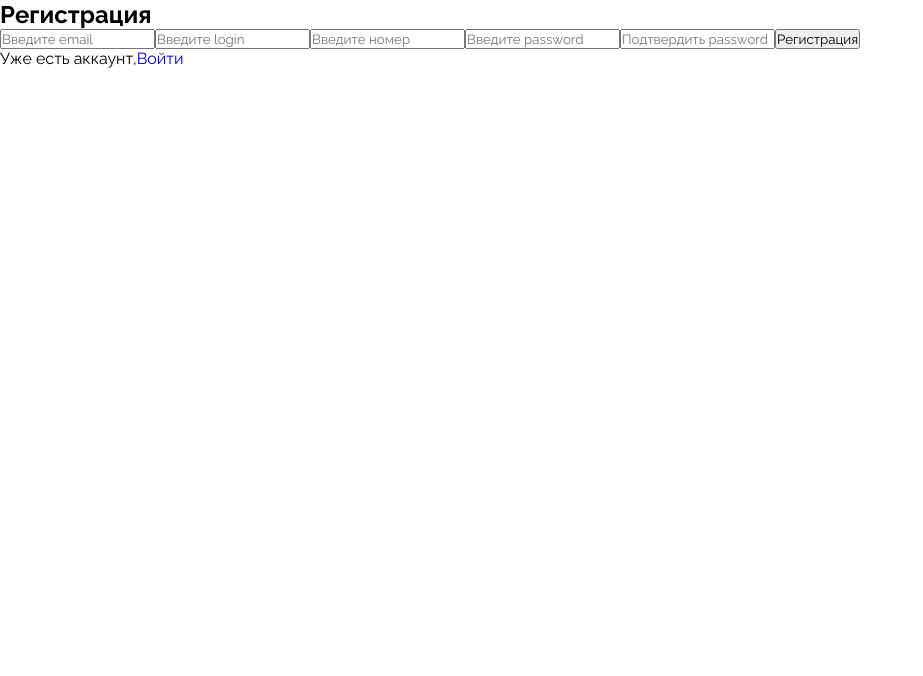
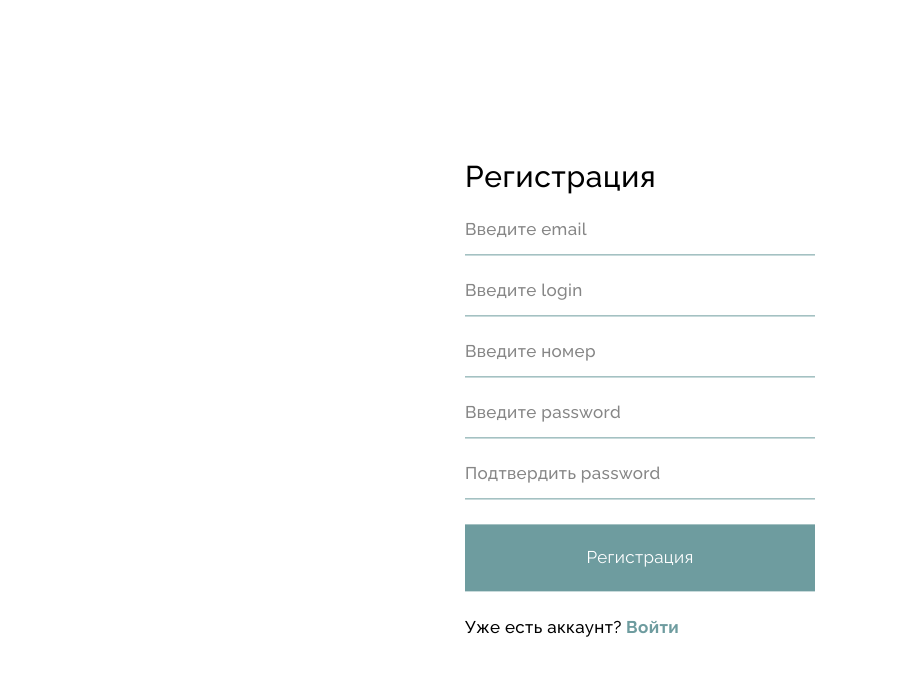
Before and after one commit to AmirK15/womazing, a React (Create React App) app: page /register in a window 1280 px wide. Shown: the top 676 px of the page, without its empty margins (0-923 px from the left). Built offline with nearby package versions, Linux system fonts and the light colour scheme.

Commit message:
add styles for Login && Register

```diff
--- a/public/index.html
+++ b/public/index.html
@@ -8,7 +8,7 @@
       name="description"
       content="Web site created using create-react-app"
     />
-    <title>React App</title>
+    <title>Womazing</title>
   </head>
   <body>
     <noscript>You need to enable JavaScript to run this app.</noscript>
--- a/src/app.scss
+++ b/src/app.scss
@@ -37,9 +37,42 @@
   padding: 22px 50px;
   background: #6E9C9F;
 }
-
+.form{
+  //max-width: 700px;
+  //height: 500px;
+  display: flex;
+  flex-direction: column;
+  row-gap: 25px;
+  background: white;
+  position: absolute;
+  top: 50%;
+  left: 50%;
+  transform: translate(-50%, -50%);
+  &__title{
+    font-weight: 500;
+    font-size: 30px;
+    letter-spacing: 0.02em;
+    color: #000000;
+  }
+  &__input{
+    width: 350px;
+    border: none;
+    border-bottom: 1px solid #6E9C9F;
+    font-weight: 500;
+    font-size: 17px;
+    letter-spacing: 0.02em;
+    padding-bottom: 15px;
+    &::placeholder{
+      color: #868686;
+    }
+  }
+  a{
+    font-weight: 600;
+    color: #6E9C9F;
+  }
+}
 
 @import "./Layout/Header/header";
 @import "./pages/Login/login";
 @import "./pages/Register/register";
-@import "pages/Home/Arrivals/arrivals";
+@import "./pages/Home/Arrivals/arrivals";
--- a/src/pages/Login/Login.js
+++ b/src/pages/Login/Login.js
@@ -4,16 +4,24 @@ import {Link} from "react-router-dom";
 const Login = () => {
     return (
         <section className="login">
-            <form action="">
-                <h2>Вход в аккаунт</h2>
+            <form className="form" action="">
+                <h2 className="form__title">Вход в аккаунт</h2>
 
-                <input type="email" placeholder="Введите email"/>
+                <input
+                    className="form__input"
+                    type="email"
+                    placeholder="Введите email"/>
 
-                <input type="password" placeholder="Введите пароль"/>
+                <input
+                    className="form__input"
+                    type="password"
+                    placeholder="Введите пароль"/>
 
-                <button type="submit">Войти</button>
+                <button className="btn" type="submit">Войти</button>
 
-                <p>Нет аккаунта,<Link to='/register'>Регистрация</Link></p>
+                <p className="desc">Нет аккаунта?
+                    <Link to='/register'> Регистрация</Link>
+                </p>
             </form>
         </section>
     );
--- a/src/pages/Register/Register.js
+++ b/src/pages/Register/Register.js
@@ -28,23 +28,45 @@ const Register = () => {
     }
 
     return (
-        <section className="register">
-            <form onSubmit={handleSubmit(registerUser)}>
-                <h2>Регистрация </h2>
+        <section>
+            <form className="form" onSubmit={handleSubmit(registerUser)}>
+                <h2 className="form__title">Регистрация </h2>
 
-                <input {...register('email')} type="email" placeholder="Введите email"/>
+                <input
+                    className="form__input"
+                    {...register('email')}
+                    type="email"
+                    placeholder="Введите email"/>
 
-                <input {...register('login')} type="text" placeholder="Введите login"/>
+                <input
+                    className="form__input"
+                    {...register('login')}
+                    type="text"
+                    placeholder="Введите login"/>
 
-                <input {...register('phone')} type="tel" placeholder="Введите номер"/>
+                <input
+                    className="form__input"
+                    {...register('phone')}
+                    type="tel"
+                    placeholder="Введите номер"/>
 
-                <input {...register('password')} type="password" placeholder="Введите password"/>
+                <input
+                    className="form__input"
+                    {...register('password')}
+                    type="password"
+                    placeholder="Введите password"/>
 
-                <input type="password" placeholder="Подтвердить password"/>
+                <input
+                    className="form__input"
+                    type="password"
+                    placeholder="Подтвердить password"/>
 
-                <button type="submit">Регистрация</button>
+                <button className="btn" type="submit">Регистрация</button>
 
-                <p>Уже есть аккаунт,<Link to='/login'>Войти</Link></p>
+                <p className="desc">
+                    Уже есть аккаунт?
+                    <Link to='/login'> Войти</Link>
+                </p>
             </form>
         </section>
     );
```
